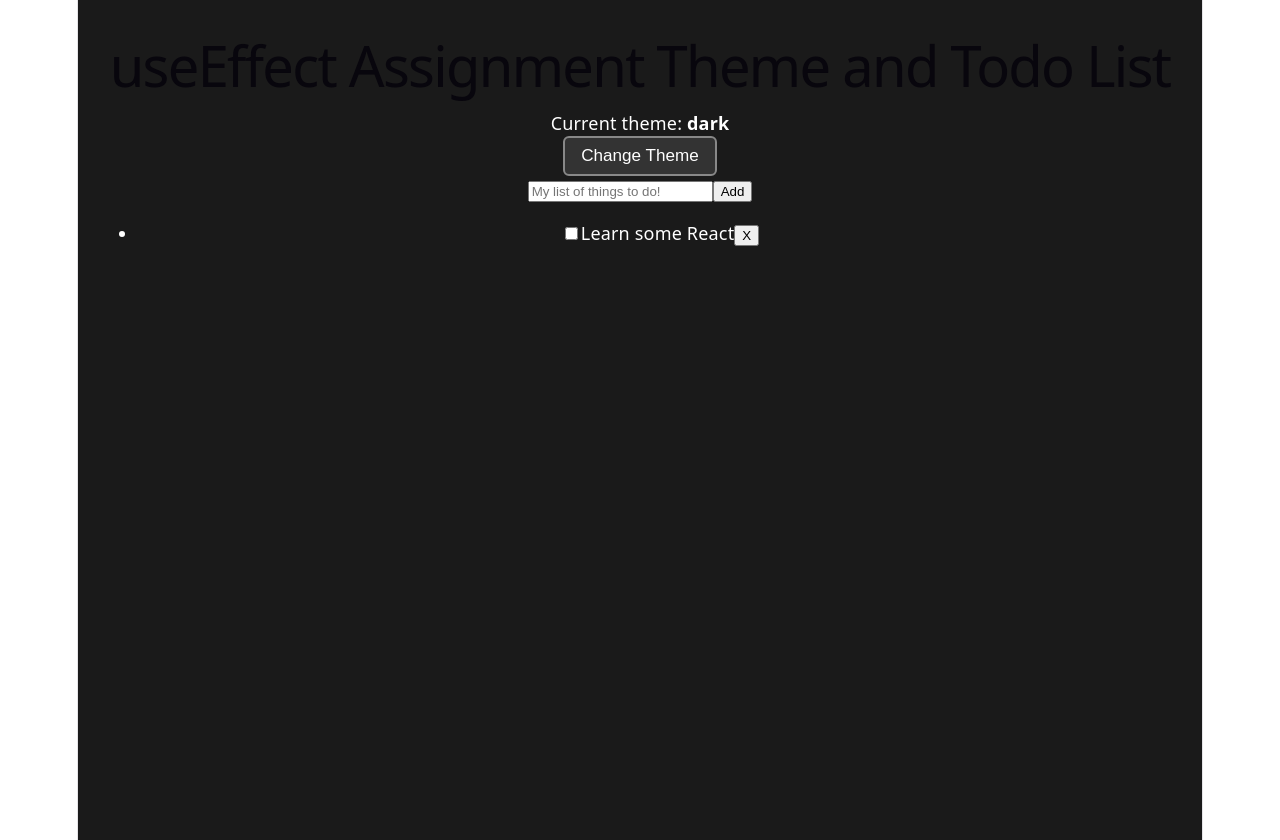
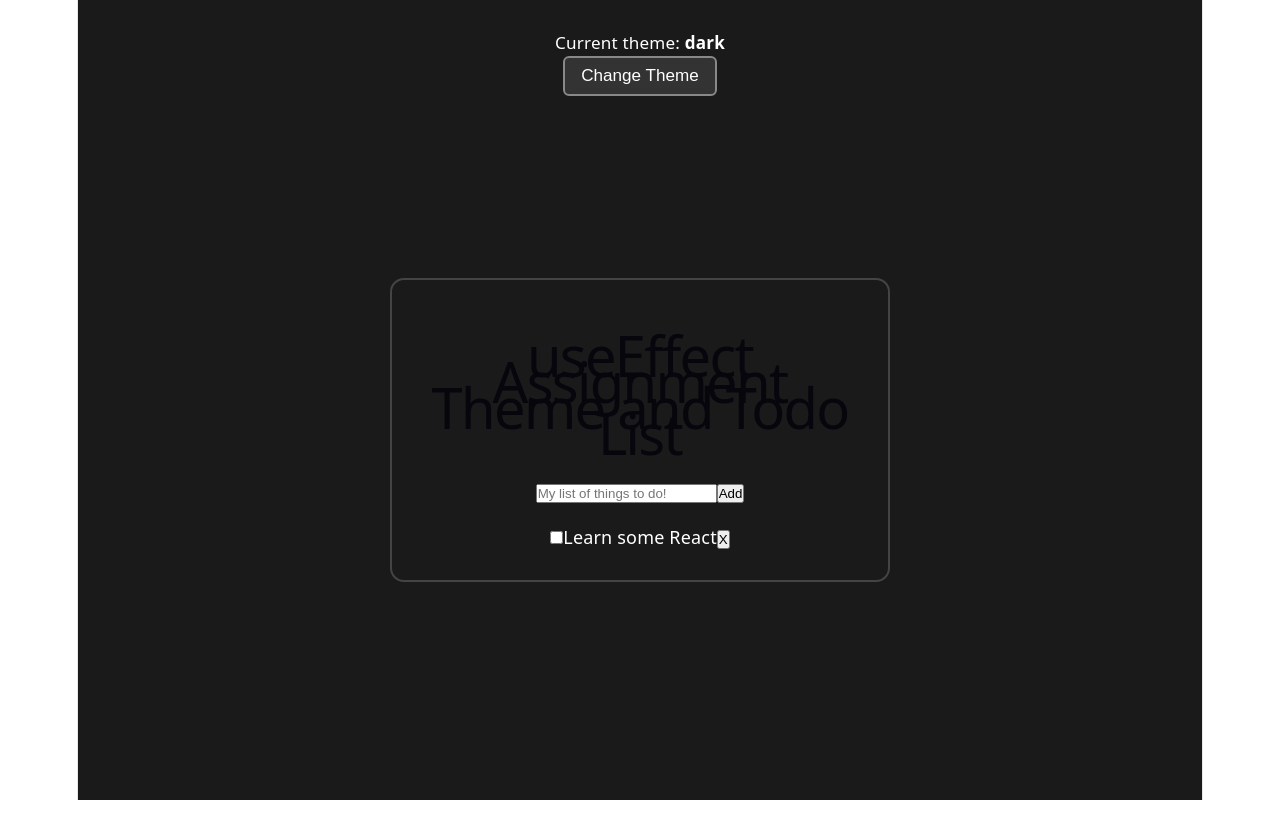
Before and after one commit to SS0391/Todo-Theme-assignment, a React (Vite) app: page / in a window 1280 px wide. After the commit the page ends 800 px from the top, so only its background shows below. Built offline with nearby package versions, Linux system fonts and the light colour scheme.

Commit message:
added CSS to app, ThemeToggle and TodoList

```diff
--- a/src/App.css
+++ b/src/App.css
@@ -20,7 +20,7 @@
   background-color: var(--bg-color);
   color: var(--text-color);
   min-height: 100vh;
-  padding: 20px;
+  padding: 40px 20px;
   font-family:
     system-ui,
     -apple-system,
@@ -28,4 +28,28 @@
   transition:
     background-color 0.3s ease,
     color 0.3s ease;
+  display: flex;
+  flex-direction: column;
+  justify-content: center;
+  align-items: center;
+  padding-top: 100px;
 }
+
+.app-card {
+  background-color: var(--bg-color);
+  border: 2px solid var(--border-color);
+  border-radius: 14px;
+  width: 100%;
+  max-width: 500px;
+  padding: 30px;
+}
+
+* {
+  box-sizing: border-box;
+  margin: 0;
+  padding: 0;
+}
+
+body {
+  font-family: Verdana, Geneva, Tahoma, sans-serif;
+}
--- a/src/App.jsx
+++ b/src/App.jsx
@@ -8,10 +8,12 @@ function App() {
   const { theme } = useTheme();
   return (
     <div className={`app-container ${theme === "light" ? "app-light" : ""}`}>
-      <h1>useEffect Assignment Theme and Todo List</h1>
       <ThemeToggle />
-      <TodoForm />
-      <TodoList />
+      <div className="app-card">
+        <h1>useEffect Assignment Theme and Todo List</h1>
+        <TodoForm />
+        <TodoList />
+      </div>
     </div>
   );
 }
--- a/src/components/ThemeToggle/ThemeToggle.module.css
+++ b/src/components/ThemeToggle/ThemeToggle.module.css
@@ -1,8 +1,16 @@
-.container {
-  padding: 15px;
+.toggleContainer {
+  position: fixed;
+  top: 0;
+  left: 0;
+  z-index: 1000;
+  width: 100%;
+  padding: 15px 26px;
   margin: 15px 0;
   border-radius: 8px;
-  border: 2px solid #ccc;
+}
+
+.txt {
+  font-size: 0.95rem;
 }
 
 .btn {
--- a/src/components/TodoList/TodoList.module.css
+++ b/src/components/TodoList/TodoList.module.css
@@ -0,0 +1,8 @@
+.todoList {
+  list-style: none;
+  padding: 0;
+  margin: 20px 0 0 0;
+  display: flex;
+  flex-direction: column;
+  gap: 14px;
+}
```
